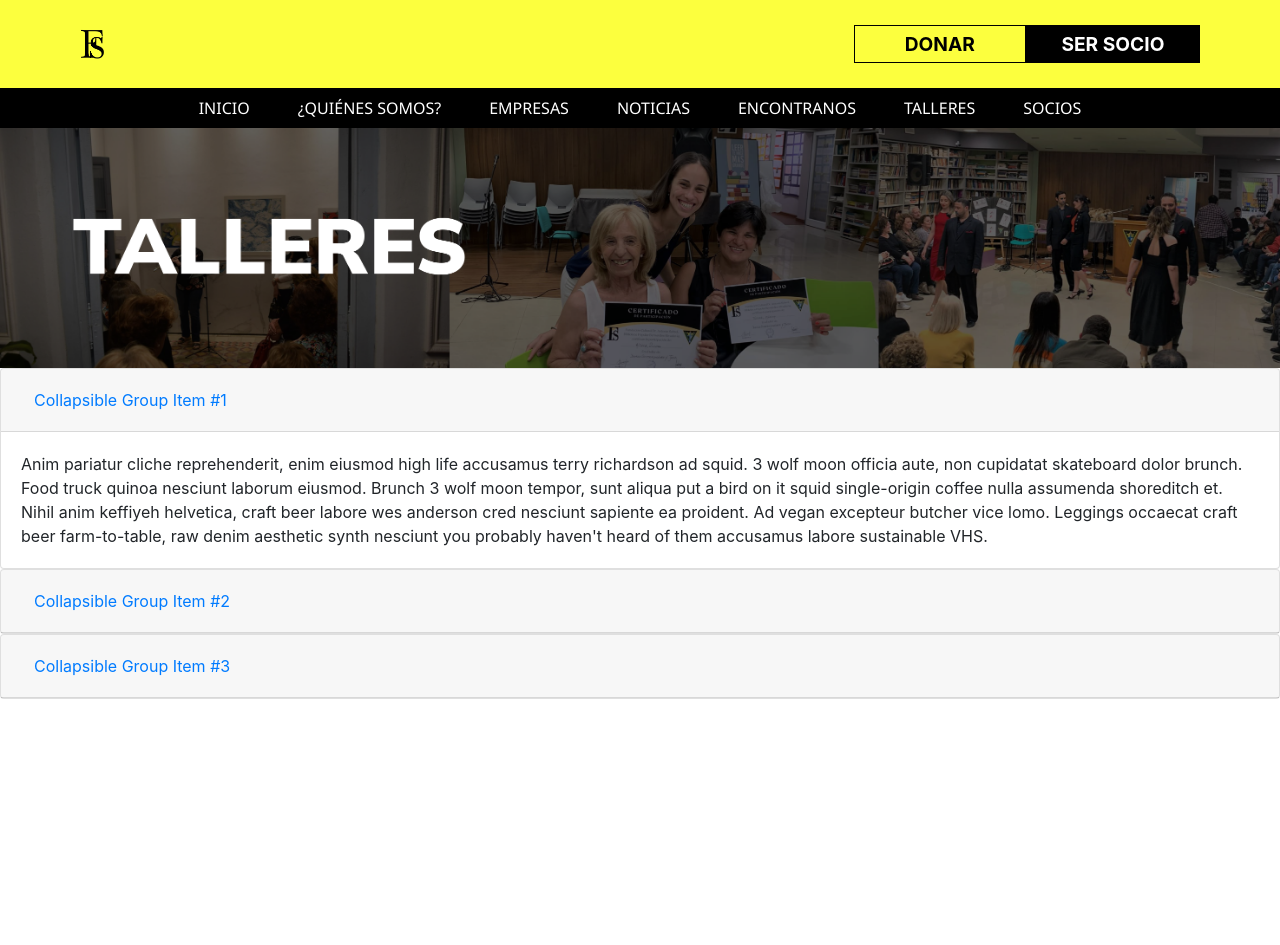
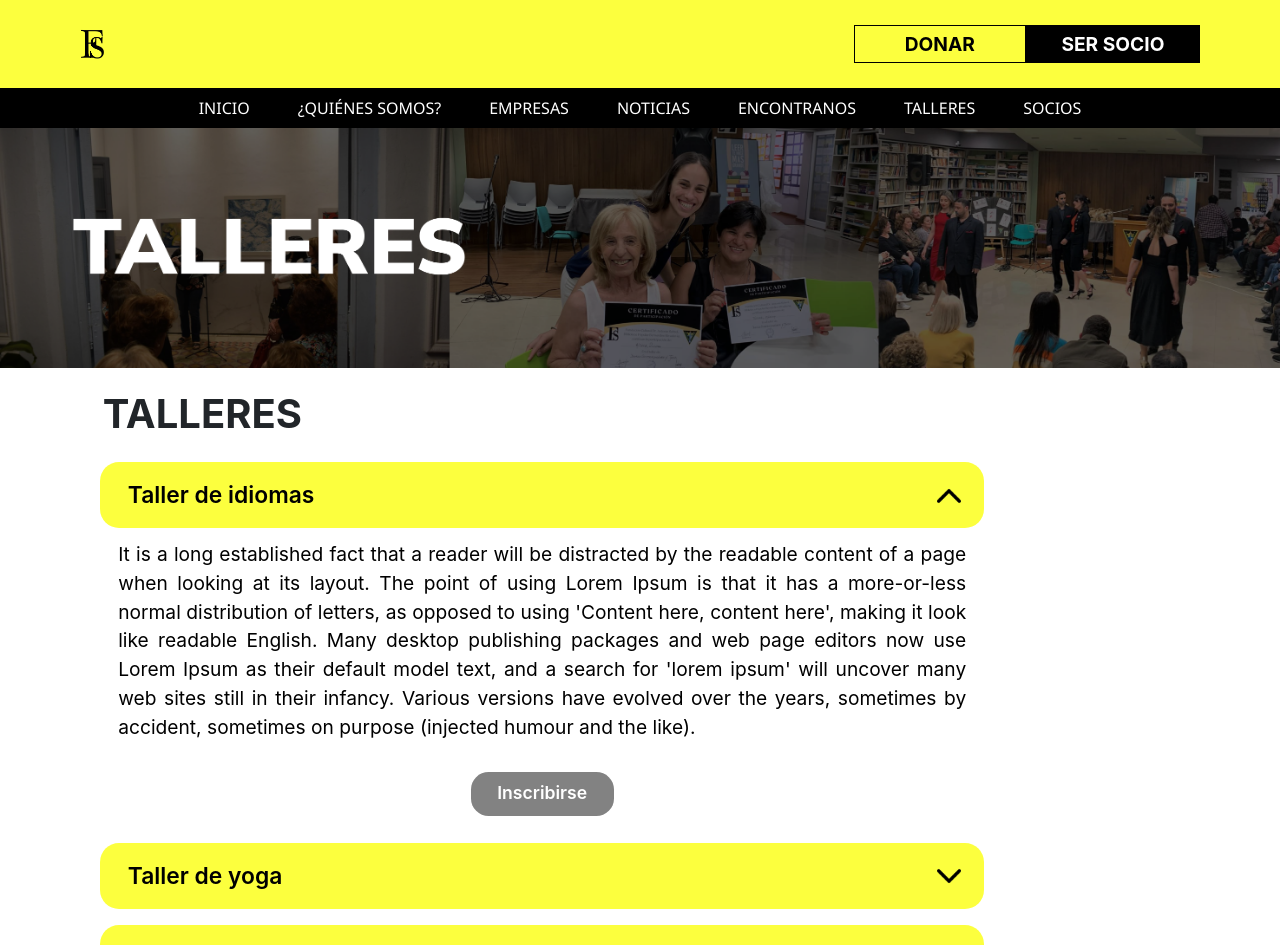
Before and after one commit to vterreno/FUNDACION, an Angular app: page /talleres in a window 1280 px wide. Shown: the top 945 px of the page. Before the commit the page ends 800 px from the top, so only its background shows below. Built offline with nearby package versions, Linux system fonts and the light colour scheme.

Commit message:
Todos-talleres component
Finalizacion de todos-talleres component.

```diff
--- a/src/app/components/talleres/todos-talleres/todos-talleres.component.css
+++ b/src/app/components/talleres/todos-talleres/todos-talleres.component.css
@@ -1,8 +1,127 @@
+a, a:visited {
+    text-decoration: none;
+}
+
+h2 {
+    font-size: 1.7em;
+}
+
 .banner img {
     width: 100%;
 }
 
-@media (min-width:992px) {
+.titulo {
+    padding: 1.4em;
+    text-align: justify;
+    padding-bottom: 0.5em;
+}
+
+.titulo h4 {
+    font-size: 1.7em;
+    font-weight: 700;
+}
+
+
+
+.accordion{
+    margin: 40px 0;
+    margin-top: 0.5em;
+}
+
+.accordion .item {
+      border: none;
+      margin-bottom: 1em;
+      background: none;
+}
+
+.t-p{
+    color: rgb(0 0 0);
+    padding: 10px 20px 30px 20px;
+    text-align: justify;
+}
+
+.accordion .item .item-header h2 button.btn.btn-link {
+    background: #fcff3e;
+    color: black;
+    border-radius: 0px;
+    font-size: 0.7em;
+    font-weight: 600;
+    line-height: 2.5;
+    text-decoration: none;
+    border-radius: 1em;
+    border-bottom: none;
+    display: flex;
+    align-items: center;
+    justify-content: space-between;
+    padding: 0.2em;
+}
+
+.accordion .item .item-header {
+      border-bottom: none;
+      background: transparent;
+      padding: 0px;
+      margin: 2px;
+}
+
+.accordion .item .item-header h2 button {
+      color: white;
+      font-size: 20px;
+      padding: 15px;
+      display: block;
+      width: 100%;
+      text-align: left;
+}
+
+.accordion .item .item-header h2 i {
+      float: right;
+      font-size: 30px;
+      color: #eca300;
+      width: 60px;
+      height: 40px;
+      display: flex;
+      justify-content: center;
+      align-items: center;
+      border-radius: 5px;
+}
+
+button.btn.btn-link.collapsed i {
+      transform: rotate(0deg);
+}
+
+button.btn.btn-link i {
+      transform: rotate(180deg);
+      transition: 0.5s;
+}
+
+i img {
+    width: 40%;
+}
+
+.btn-titule {
+    padding-left: 1em;
+}
+
+.t-btn {
+    display: flex;
+    justify-content: center;
+    align-items: center;
+    margin-bottom: 1.7em;
+}
+
+.t-btn a {
+    border-radius: 1em;
+    border: none;
+    padding: 0.5em 1.5em;
+    background-color: #828282;
+    font-weight: 600;
+    color: white;
+}
+
+.t-btn a:hover {
+    background-color: #4a4a4a;
+}
+
+@media (min-width:820px) {
     .banner {
         height: 15em;
     }
@@ -11,4 +130,29 @@
         height: 100%;
         object-fit: cover;
     }
+
+    .titulo h4 {
+        font-size: 2.5em;
+        margin-left: 6.5%;
+    }
+
+    .item {
+        width: 80%;
+    }
+
+    .btn-titule {
+        font-size: 1.2em;
+    }
+
+    .container {
+        margin-left: 6.5%;
+    }
+
+    .t-p {
+        font-size: 1.2em;
+    }
+
+    .t-btn a {
+        font-size: 1.1em;
+    }
 }
--- a/src/app/components/talleres/todos-talleres/todos-talleres.component.html
+++ b/src/app/components/talleres/todos-talleres/todos-talleres.component.html
@@ -1,50 +1,140 @@
 <app-header></app-header>
 <div class="banner">
-    <img src="../../../../assets/talleres-banner.png" alt="talleres-banner">
+  <img src="../../../../assets/talleres-banner.png" alt="talleres-banner">
 </div>
 
-<div id="accordion">
-    <div class="card">
-      <div class="card-header" id="headingOne">
-        <h5 class="mb-0">
-          <button class="btn btn-link" data-toggle="collapse" data-target="#collapseOne" aria-expanded="true" aria-controls="collapseOne">
-            Collapsible Group Item #1
+<div class="titulo">
+  <h4>TALLERES</h4>
+</div>
+
+<div class="container">
+  <div class="accordion" id="accordionExample">
+    <div class="item">
+      <div class="item-header" id="headingOne">
+        <h2 class="mb-0">
+          <button class="btn btn-link" type="button" data-toggle="collapse" data-target="#collapseOne"
+            aria-expanded="true" aria-controls="collapseOne">
+            <div class="btn-titule">Taller de idiomas</div>
+            <i class="fa fa-angle-down"><img src="../../../../assets/arrow-down-sign-to-navigate.png" alt=""></i>
           </button>
-        </h5>
+        </h2>
       </div>
-
-      <div id="collapseOne" class="collapse show" aria-labelledby="headingOne" data-parent="#accordion">
-        <div class="card-body">
-          Anim pariatur cliche reprehenderit, enim eiusmod high life accusamus terry richardson ad squid. 3 wolf moon officia aute, non cupidatat skateboard dolor brunch. Food truck quinoa nesciunt laborum eiusmod. Brunch 3 wolf moon tempor, sunt aliqua put a bird on it squid single-origin coffee nulla assumenda shoreditch et. Nihil anim keffiyeh helvetica, craft beer labore wes anderson cred nesciunt sapiente ea proident. Ad vegan excepteur butcher vice lomo. Leggings occaecat craft beer farm-to-table, raw denim aesthetic synth nesciunt you probably haven't heard of them accusamus labore sustainable VHS.
+      <div id="collapseOne" class="collapse show" aria-labelledby="headingOne" data-parent="#accordionExample">
+        <div class="t-p">
+          It is a long established fact that a reader will be distracted by the readable content of a page when looking
+          at its layout. The point of using Lorem Ipsum is that it has a more-or-less normal distribution of letters, as
+          opposed to using 'Content here, content here', making it look like readable English. Many desktop publishing
+          packages and web page editors now use Lorem Ipsum as their default model text, and a search for 'lorem ipsum'
+          will uncover many web sites still in their infancy. Various versions have evolved over the years, sometimes by
+          accident, sometimes on purpose (injected humour and the like).
+        </div>
+        <div class="t-btn">
+          <a href="https://forms.gle/wvhyWY3YfQQabQJ38" target="_blank">Inscribirse</a>
         </div>
       </div>
     </div>
-    <div class="card">
-      <div class="card-header" id="headingTwo">
-        <h5 class="mb-0">
-          <button class="btn btn-link collapsed" data-toggle="collapse" data-target="#collapseTwo" aria-expanded="false" aria-controls="collapseTwo">
-            Collapsible Group Item #2
+    <div class="item">
+      <div class="item-header" id="headingTwo">
+        <h2 class="mb-0">
+          <button class="btn btn-link collapsed" type="button" data-toggle="collapse" data-target="#collapseTwo"
+            aria-expanded="false" aria-controls="collapseTwo">
+            <div class="btn-titule">Taller de yoga</div>
+            <i class="fa fa-angle-down"><img src="../../../../assets/arrow-down-sign-to-navigate.png" alt=""></i>
           </button>
-        </h5>
+        </h2>
       </div>
-      <div id="collapseTwo" class="collapse" aria-labelledby="headingTwo" data-parent="#accordion">
-        <div class="card-body">
-          Anim pariatur cliche reprehenderit, enim eiusmod high life accusamus terry richardson ad squid. 3 wolf moon officia aute, non cupidatat skateboard dolor brunch. Food truck quinoa nesciunt laborum eiusmod. Brunch 3 wolf moon tempor, sunt aliqua put a bird on it squid single-origin coffee nulla assumenda shoreditch et. Nihil anim keffiyeh helvetica, craft beer labore wes anderson cred nesciunt sapiente ea proident. Ad vegan excepteur butcher vice lomo. Leggings occaecat craft beer farm-to-table, raw denim aesthetic synth nesciunt you probably haven't heard of them accusamus labore sustainable VHS.
+      <div id="collapseTwo" class="collapse" aria-labelledby="headingTwo" data-parent="#accordionExample">
+        <div class="t-p">
+          It is a long established fact that a reader will be distracted by the readable content of a page when looking
+          at its layout. The point of using Lorem Ipsum is that it has a more-or-less normal distribution of letters, as
+          opposed to using 'Content here, content here', making it look like readable English. Many desktop publishing
+          packages and web page editors now use Lorem Ipsum as their default model text, and a search for 'lorem ipsum'
+          will uncover many web sites still in their infancy. Various versions have evolved over the years, sometimes by
+          accident, sometimes on purpose (injected humour and the like).
+        </div>
+        <div class="t-btn">
+          <a href="https://forms.gle/wvhyWY3YfQQabQJ38" target="_blank">Inscribirse</a>
         </div>
       </div>
     </div>
-    <div class="card">
-      <div class="card-header" id="headingThree">
-        <h5 class="mb-0">
-          <button class="btn btn-link collapsed" data-toggle="collapse" data-target="#collapseThree" aria-expanded="false" aria-controls="collapseThree">
-            Collapsible Group Item #3
+    <div class="item">
+      <div class="item-header" id="headingThree">
+        <h2 class="mb-0">
+          <button class="btn btn-link collapsed" type="button" data-toggle="collapse" data-target="#collapseThree"
+            aria-expanded="false" aria-controls="collapseThree">
+            <div class="btn-titule">Taller de interiorismo</div>
+            <i class="fa fa-angle-down"><img src="../../../../assets/arrow-down-sign-to-navigate.png" alt=""></i>
           </button>
-        </h5>
+        </h2>
       </div>
-      <div id="collapseThree" class="collapse" aria-labelledby="headingThree" data-parent="#accordion">
-        <div class="card-body">
-          Anim pariatur cliche reprehenderit, enim eiusmod high life accusamus terry richardson ad squid. 3 wolf moon officia aute, non cupidatat skateboard dolor brunch. Food truck quinoa nesciunt laborum eiusmod. Brunch 3 wolf moon tempor, sunt aliqua put a bird on it squid single-origin coffee nulla assumenda shoreditch et. Nihil anim keffiyeh helvetica, craft beer labore wes anderson cred nesciunt sapiente ea proident. Ad vegan excepteur butcher vice lomo. Leggings occaecat craft beer farm-to-table, raw denim aesthetic synth nesciunt you probably haven't heard of them accusamus labore sustainable VHS.
+      <div id="collapseThree" class="collapse" aria-labelledby="headingThree" data-parent="#accordionExample">
+        <div class="t-p">
+          It is a long established fact that a reader will be distracted by the readable content of a page when looking
+          at its layout. The point of using Lorem Ipsum is that it has a more-or-less normal distribution of letters, as
+          opposed to using 'Content here, content here', making it look like readable English. Many desktop publishing
+          packages and web page editors now use Lorem Ipsum as their default model text, and a search for 'lorem ipsum'
+          will uncover many web sites still in their infancy. Various versions have evolved over the years, sometimes by
+          accident, sometimes on purpose (injected humour and the like).
+        </div>
+        <div class="t-btn">
+          <a href="https://forms.gle/wvhyWY3YfQQabQJ38" target="_blank">Inscribirse</a>
+        </div>
+      </div>
+    </div>
+    <div class="item">
+      <div class="item-header" id="headingFour">
+        <h2 class="mb-0">
+          <button class="btn btn-link collapsed" type="button" data-toggle="collapse" data-target="#collapseFour"
+            aria-expanded="false" aria-controls="collapseFour">
+            <div class="btn-titule">Taller de tango</div>
+
+            <i class="fa fa-angle-down"><img src="../../../../assets/arrow-down-sign-to-navigate.png" alt=""></i>
+          </button>
+        </h2>
+      </div>
+      <div id="collapseFour" class="collapse" aria-labelledby="headingFour" data-parent="#accordionExample">
+        <div class="t-p">
+          It is a long established fact that a reader will be distracted by the readable content of a page when looking
+          at its layout. The point of using Lorem Ipsum is that it has a more-or-less normal distribution of letters, as
+          opposed to using 'Content here, content here', making it look like readable English. Many desktop publishing
+          packages and web page editors now use Lorem Ipsum as their default model text, and a search for 'lorem ipsum'
+          will uncover many web sites still in their infancy. Various versions have evolved over the years, sometimes by
+          accident, sometimes on purpose (injected humour and the like).
+        </div>
+        <div class="t-btn">
+          <a href="https://forms.gle/wvhyWY3YfQQabQJ38" target="_blank">Inscribirse</a>
+        </div>
+      </div>
+    </div>
+
+    <div class="item">
+      <div class="item-header" id="headingFive">
+        <h2 class="mb-0">
+          <button class="btn btn-link collapsed" type="button" data-toggle="collapse" data-target="#collapseFive"
+            aria-expanded="false" aria-controls="collapseFive">
+            <div class="btn-titule">Taller de señas</div>
+
+            <i class="fa fa-angle-down"><img src="../../../../assets/arrow-down-sign-to-navigate.png" alt=""></i>
+          </button>
+        </h2>
+      </div>
+      <div id="collapseFive" class="collapse" aria-labelledby="headingFive" data-parent="#accordionExample">
+        <div class="t-p">
+          It is a long established fact that a reader will be distracted by the readable content of a page when looking
+          at its layout. The point of using Lorem Ipsum is that it has a more-or-less normal distribution of letters, as
+          opposed to using 'Content here, content here', making it look like readable English. Many desktop publishing
+          packages and web page editors now use Lorem Ipsum as their default model text, and a search for 'lorem ipsum'
+          will uncover many web sites still in their infancy. Various versions have evolved over the years, sometimes by
+          accident, sometimes on purpose (injected humour and the like).
+        </div>
+        <div class="t-btn">
+          <a href="https://forms.gle/wvhyWY3YfQQabQJ38" target="_blank">Inscribirse</a>
         </div>
       </div>
     </div>
   </div>
+</div>
+<hr>
+
+<app-empresas></app-empresas>
+<app-footer></app-footer>
```
Also changed, not shown: src/assets/arrow-down-sign-to-navigate.png (added).
